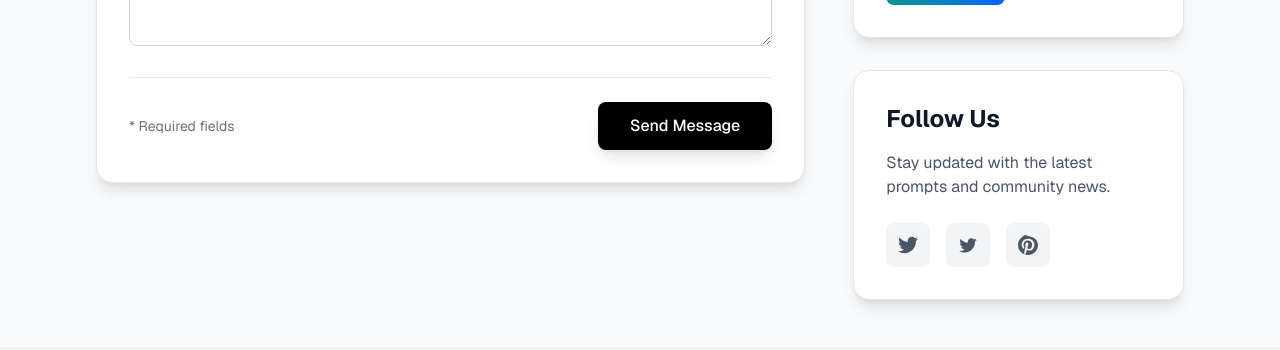
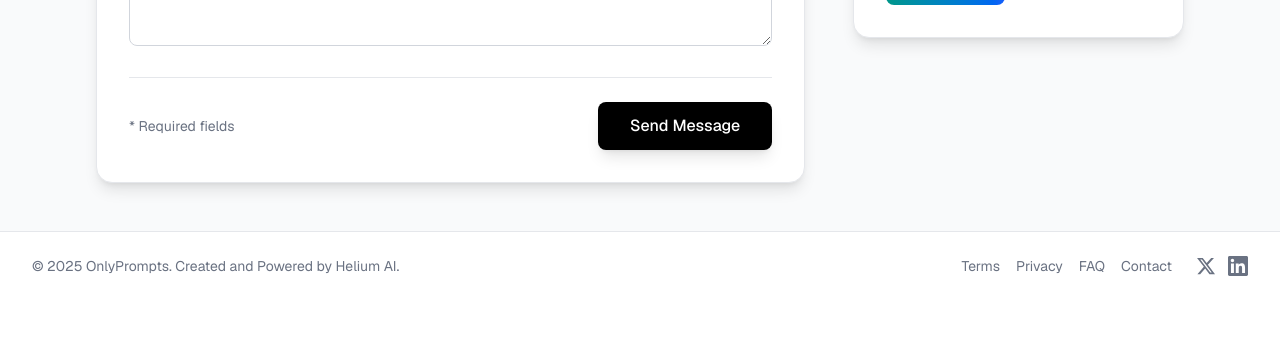
Before and after one commit to neuralarc-ai/onlyprompts, a Next.js app: page /contact in a window 1280 px wide. Shown: the part 1056-1406 px from the top of the page. After the commit the page ends 1356 px from the top, so only its background shows below. Built offline with nearby package versions, Linux system fonts and the light colour scheme; no server answers; the database is empty.

Commit message:
Removed Follow us component

```diff
--- a/src/app/contact/page.tsx
+++ b/src/app/contact/page.tsx
@@ -314,30 +314,6 @@ export default function ContactPage() {
               </a>
             </div>
 
-            {/* Social Links */}
-            <div className="bg-white rounded-2xl shadow-lg border border-gray-200 p-8">
-              <h3 className="text-2xl font-bold text-gray-900 mb-4">Follow Us</h3>
-              <p className="text-gray-600 mb-6">
-                Stay updated with the latest prompts and community news.
-              </p>
-              <div className="flex space-x-4">
-                <a href="#" className="p-3 bg-gray-100 rounded-lg hover:bg-gray-200 transition-colors">
-                  <svg className="h-5 w-5 text-gray-600" fill="currentColor" viewBox="0 0 24 24">
-                    <path d="M24 4.557c-.883.392-1.832.656-2.828.775 1.017-.609 1.798-1.574 2.165-2.724-.951.564-2.005.974-3.127 1.195-.897-.957-2.178-1.555-3.594-1.555-3.179 0-5.515 2.966-4.797 6.045-4.091-.205-7.719-2.165-10.148-5.144-1.29 2.213-.669 5.108 1.523 6.574-.806-.026-1.566-.247-2.229-.616-.054 2.281 1.581 4.415 3.949 4.89-.693.188-1.452.232-2.224.084.626 1.956 2.444 3.379 4.6 3.419-2.07 1.623-4.678 2.348-7.29 2.04 2.179 1.397 4.768 2.212 7.548 2.212 9.142 0 14.307-7.721 13.995-14.646.962-.695 1.797-1.562 2.457-2.549z"/>
-                  </svg>
-                </a>
-                <a href="#" className="p-3 bg-gray-100 rounded-lg hover:bg-gray-200 transition-colors">
-                  <svg className="h-5 w-5 text-gray-600" fill="currentColor" viewBox="0 0 24 24">
-                    <path d="M22.46 6c-.77.35-1.6.58-2.46.69.88-.53 1.56-1.37 1.88-2.38-.83.5-1.75.85-2.72 1.05C18.37 4.5 17.26 4 16 4c-2.35 0-4.27 1.92-4.27 4.29 0 .34.04.67.11.98C8.28 9.09 5.11 7.38 3 4.79c-.37.63-.58 1.37-.58 2.15 0 1.49.75 2.81 1.91 3.56-.71 0-1.37-.2-1.95-.5v.03c0 2.08 1.48 3.82 3.44 4.21a4.22 4.22 0 0 1-1.93.07 4.28 4.28 0 0 0 4 2.98 8.521 8.521 0 0 1-5.33 1.84c-.34 0-.68-.02-1.02-.06C3.44 20.29 5.7 21 8.12 21 16 21 20.33 14.46 20.33 8.79c0-.19 0-.37-.01-.56.84-.6 1.56-1.36 2.14-2.23z"/>
-                  </svg>
-                </a>
-                <a href="#" className="p-3 bg-gray-100 rounded-lg hover:bg-gray-200 transition-colors">
-                  <svg className="h-5 w-5 text-gray-600" fill="currentColor" viewBox="0 0 24 24">
-                    <path d="M12.017 0C5.396 0 .029 5.367.029 11.987c0 5.079 3.158 9.417 7.618 11.174-.105-.949-.199-2.403.041-3.439.219-.937 1.406-5.957 1.406-5.957s-.359-.72-.359-1.781c0-1.663.967-2.911 2.168-2.911 1.024 0 1.518.769 1.518 1.688 0 1.029-.653 2.567-.992 3.992-.285 1.193.6 2.165 1.775 2.165 2.128 0 3.768-2.245 3.768-5.487 0-2.861-2.063-4.869-5.008-4.869-3.41 0-5.409 2.562-5.409 5.199 0 1.033.394 2.143.889 2.741.099.12.112.225.085.345-.09.375-.293 1.199-.334 1.363-.053.225-.172.271-.402.165-1.495-.69-2.433-2.878-2.433-4.646 0-3.776 2.748-7.252 7.92-7.252 4.158 0 7.392 2.967 7.392 6.923 0 4.135-2.607 7.462-6.233 7.462-1.214 0-2.357-.629-2.746-1.378l-.748 2.853c-.271 1.043-1.002 2.35-1.492 3.146C9.57 23.812 10.763 24.009 12.017 24.009c6.624 0 11.99-5.367 11.99-11.988C24.007 5.367 18.641.001.012.001z"/>
-                  </svg>
-                </a>
-              </div>
-            </div>
           </div>
         </div>
       </main>
```
